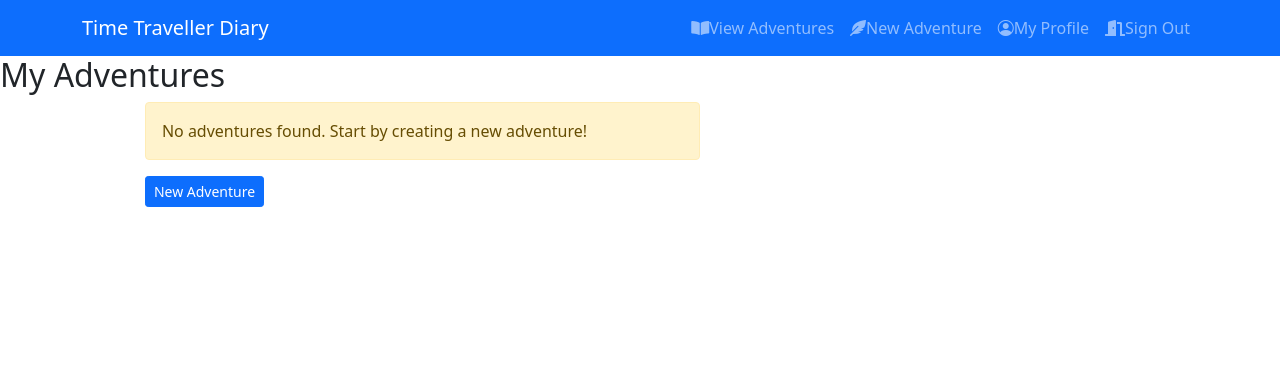
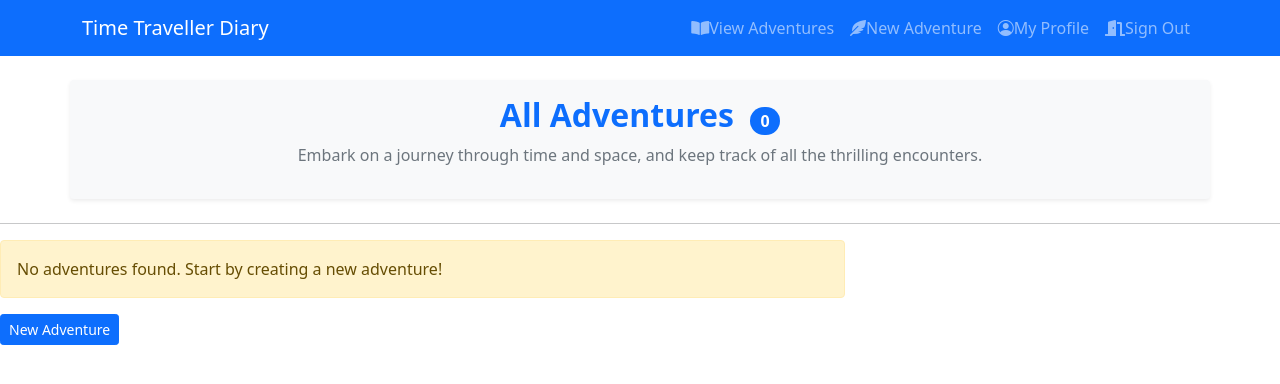
Before and after one commit to VarshithaK22/time_traveller_diary, a Django app: page / in a window 1280 px wide. Shown: the top 384 px of the page. Run offline with Django 5.2, Linux system fonts and the light colour scheme; the visitor is signed in with stand-in values (Sample User, id 1); data that the repository does not hold is empty.

Commit message:
improving UX of list view

```diff
--- a/diary_project/diary/templates/home.html
+++ b/diary_project/diary/templates/home.html
@@ -1,12 +1,19 @@
 {% extends "base.html" %}
 {% block content %}
+<div class="row justify-content-center">
+    <div class="col-md-12">
+        <div class="container my-4 p-3 text-center bg-light rounded shadow-sm">
+            <h2 class="text-primary fw-bold">
+                All Adventures
+                <span class="badge bg-primary rounded-pill fs-6 ms-2">{{ entries|length }}</span>
+            </h2>
+            <p class="text-muted">Embark on a journey through time and space,
+                and keep track of all the thrilling encounters.</p>
+        </div>
+        <hr>
         <div class="row">
-    <div class="col-md-8">
-        <h2>My Adventures</h2>
-
-        <div class="row justify-content-center">
             {% for entry in entries %}
-            <div class="col-md-4 mb-4">
+            <div class="col-md-2 mb-2">
                 <div class="card h-100 shadow-sm">
 
                     <div class="card-body d-flex flex-column">
@@ -14,28 +21,38 @@
                             class="d-flex justify-content-between align-items-center mb-2">
                             <h5 class="card-title mb-0">
                                 <a href="/{{ entry.pk }}"
-                                    class="text-dark text-decoration-none">{{entry.title }}</a>
+                                    class="text-dark text-decoration-none">{{entry.title}}</a>
                             </h5>
 
                         </div>
-                        <p class="card-text text-truncate mb-4">{{ entry.content}}</p>
+                        <p class="card-text text-truncate mb-4">{{entry.content}}</p>
 
                     </div>
                     <div class="card-footer">
                         <div class="d-flex justify-content-end">
-                            <a href="#" class="btn btn-light" title="Last edited on">
-                                <i class="fas fa-calendar-alt text-muted mr-1"></i><small class="text-muted">
+                            <a href="#" class="btn btn-light"
+                                title="Last edited on">
+                                <i
+                                    class="fas fa-calendar-alt text-muted mr-1"></i><small
+                                    class="text-muted">
                                     {{entry.updated_at|date:"M d, Y"}}
                                 </small></a>
-                            <a href="/{{ entry.pk }}" class="btn btn-light" title="Open Entry"><i class="fas fa-folder-open"></i></a>
-                            <a href="/{{ entry.pk }}/update" class="btn btn-light btn-sm" title="Edit Entry"><i class="fas fa-edit"></i></a>
+                            <a href="/{{ entry.pk }}" class="btn btn-light"
+                                title="Open Entry"><i
+                                    class="fas fa-folder-open"></i></a>
+                            <a href="/{{ entry.pk }}/update"
+                                class="btn btn-light btn-sm"
+                                title="Edit Entry"><i
+                                    class="fas fa-edit"></i></a>
                             <a href="#"
                                 onclick="document.getElementById('delete-form-{{ entry.pk }}').submit();"
                                 class="btn btn-light btn-sm"
                                 title="Delete Entry">
                                 <i class="fas fa-trash-alt"></i>
                             </a>
-                            <form id="delete-form-{{ entry.pk }}" action="{% url 'entry_delete' entry.pk %}" method="GET" style="display: none;">
+                            <form id="delete-form-{{ entry.pk }}"
+                                action="{% url 'entry_delete' entry.pk %}"
+                                method="GET" style="display: none;">
                                 {% csrf_token %}
                             </form>
                         </div>
@@ -47,7 +64,8 @@
                 <div class="alert alert-warning" role="alert">
                     No adventures found. Start by creating a new adventure!
                 </div>
-             <a href="{% url 'entry_create' %}" class="btn btn-primary btn-sm">New Adventure</a>
+                <a href="{% url 'entry_create' %}"
+                    class="btn btn-primary btn-sm">New Adventure</a>
             </div>
             {% endfor %}
         </div>
```
Lines whose indentation alone changed are shown as unchanged.
